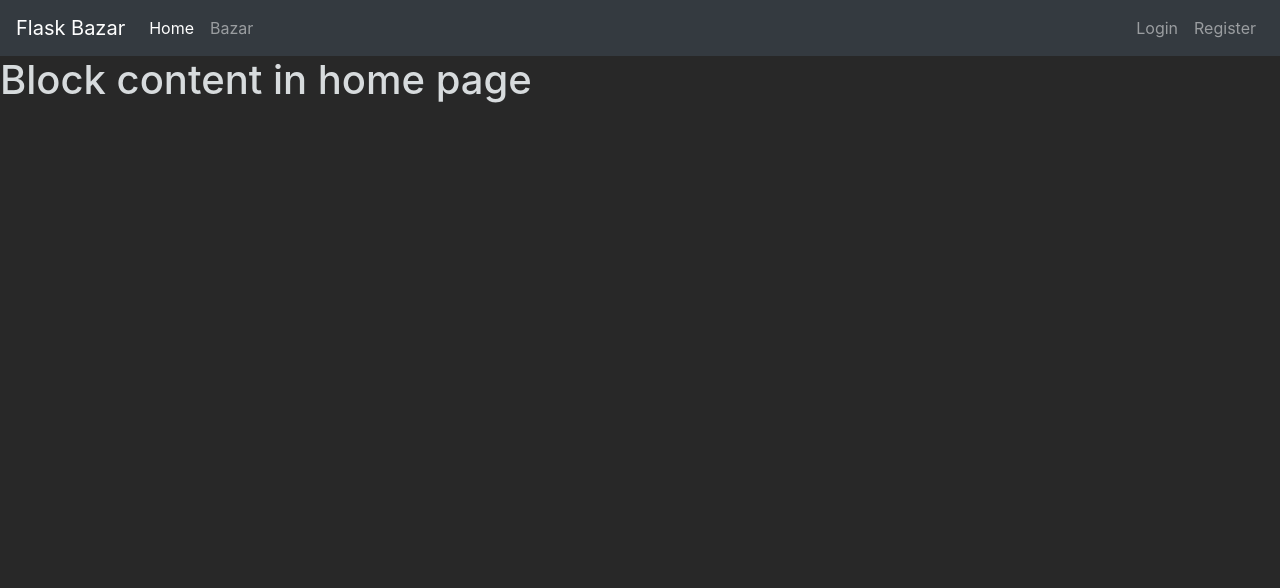
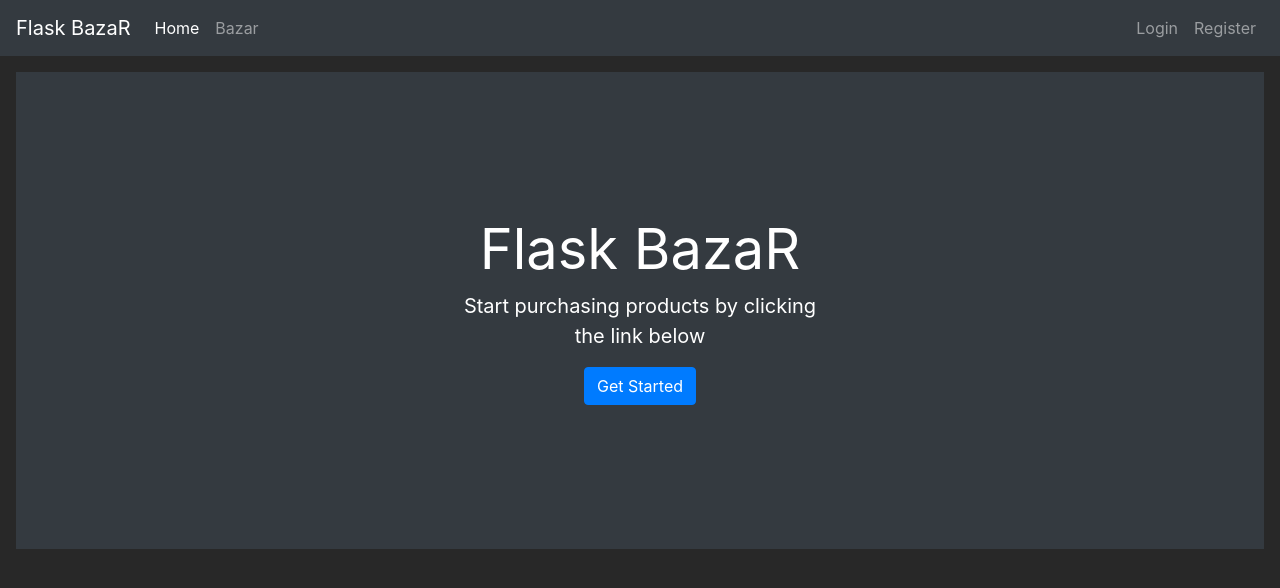
Before and after one commit to digamjain/Flask-Website, a Flask app: page / in a window 1280 px wide. Shown: the top 588 px of the page. Run offline with Flask 2, Linux system fonts and the light colour scheme; some libraries are stand-ins or nearby versions.

Commit message:
Version 1.1 Completed logout functionality and redirecting of non-logged in users and added a custom home page market   ->__init__.py     ->Added new methods to login_manager for redirecting   ->routes.py     ->Added functionality of redirecting non-logged in users to login page     ->Redirecting users after registering directly to market page     ->Completed logout functionality   ->templates     ->home.html       ->Added more home page elements     ->layout.html       ->Linked logout button

```diff
--- a/market/__init__.py
+++ b/market/__init__.py
@@ -28,5 +28,7 @@ bcrypt = Bcrypt(app)
 
 #Initializing the instance of LoginManager class
 login_manager = LoginManager(app)
-
+#To redirect users to login page and show the in built message when they try to go to market page
+login_manager.login_view = 'login_page'
+login_manager.login_message_category = 'info'
 from market import routes
--- a/market/routes.py
+++ b/market/routes.py
@@ -2,7 +2,7 @@ from market import app,db
 from flask import render_template, redirect, url_for, flash
 from market.model import Item, User
 from market.forms import RegisterForm, LoginForm
-from flask_login import login_user
+from flask_login import login_user,logout_user, login_required
 
 #Can have multiple routes for the same page
 @app.route('/')
@@ -12,6 +12,7 @@ def homepage():
 
 #Send data to templates
 @app.route('/market')
+@login_required
 def market_page():
     items = Item.query.all()
     return render_template('market.html', item = items)
@@ -28,6 +29,8 @@ def register_page():
                                 password = form.password1.data)
         db.session.add(user_to_create)
         db.session.commit()
+        login_user(user_to_create)
+        flash(f'Account created successfully',category='success')
         return redirect(url_for('market_page'))
         #To check for errors
         #form.error is an dictionary
@@ -52,3 +55,10 @@ def login_page():
         else:
             flash('Login failed! Incorrect User Name or Password',category='danger')
     return render_template('login.html', form = form)
+
+#Logout Page
+@app.route('/logout')
+def logout_page():
+    logout_user()
+    flash('Successfully logged out',category = 'info')
+    return redirect(url_for('login_page'))
--- a/market/templates/home.html
+++ b/market/templates/home.html
@@ -7,5 +7,13 @@
 {%endblock%}
 
 {% block content %}
-  <h1>Block content in home page</h1>
+  <div class="position-relative overflow-hidden p-3 p-md-5 m-md-3 text-center bg-dark" style="color:white">
+      <div class="col-md-5 p-lg-5 mx-auto my-5">
+          <h1 class="display-4 font-weight-normal">Flask BazaR</h1>
+          <p class="lead font-weight-normal">Start purchasing products by clicking the link below</p>
+          <a class="btn btn-primary" href="{{ url_for('market_page') }}">Get Started</a>
+      </div>
+      <div class="product-device box-shadow d-none d-md-block"></div>
+      <div class="product-device product-device-2 box-shadow d-none d-md-block"></div>
+  </div>
 {% endblock %}
--- a/market/templates/layout.html
+++ b/market/templates/layout.html
@@ -17,7 +17,7 @@
    <body>
       <!-- Navbar here -->
       <nav class="navbar navbar-expand-md navbar-dark bg-dark">
-         <a class="navbar-brand" href="{{url_for('homepage')}}">Flask Bazar</a>
+         <a class="navbar-brand" href="{{url_for('homepage')}}">Flask BazaR</a>
          <button class="navbar-toggler" type="button" data-toggle=   "collapse" data-target="#navbarNav">
             <span class="navbar-toggler-icon"></span>
          </button>
@@ -41,7 +41,7 @@
                       <a class="nav-link">Welcome, {{current_user.username}}</a>
                  </li>
                   <li class="nav-item">
-                      <a class="nav-link" href="#">Logout</a>
+                      <a class="nav-link" href="{{url_for('logout_page')}}">Logout</a>
                  </li>
               </ul>
             {% else %}
```
Also changed, not shown: market/market.db.
